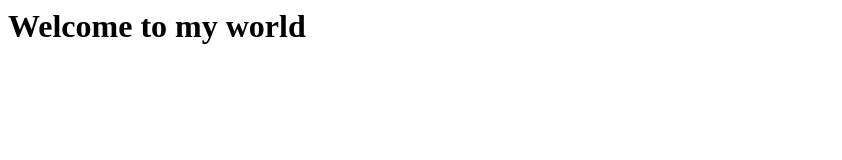
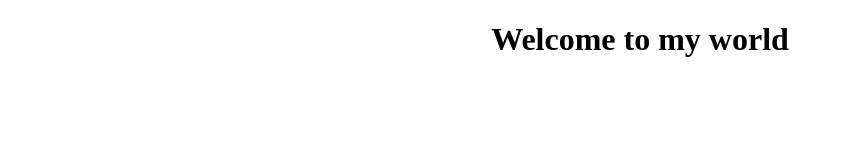
Before and after one commit to colour-of-art/colour-of-art.github.io, a plain HTML site: page index.html in a window 1280 px wide. Shown: the whole page, without its empty margins (0-842 px from the left). Drawn offline with Linux system fonts and the light colour scheme.

Commit message:
Update index.html

```diff
--- a/index.html
+++ b/index.html
@@ -1,8 +1,18 @@
-<html>
-  <head>
+<!DOCTYPE html>
+<html lang="en">
+<head>
+    <meta charset="UTF-8">
+    <meta name="viewport" content="width=device-width, initial-scale=1.0">
+    <style>
+        h1 {
+            text-align: center;
+        }
+    </style>
     <title>Phonked Out!</title>
-  </head>
-  <body>
+</head>
+<body>
+
     <h1>Welcome to my world</h1>
-  </body>
+
+</body>
 </html>
```
